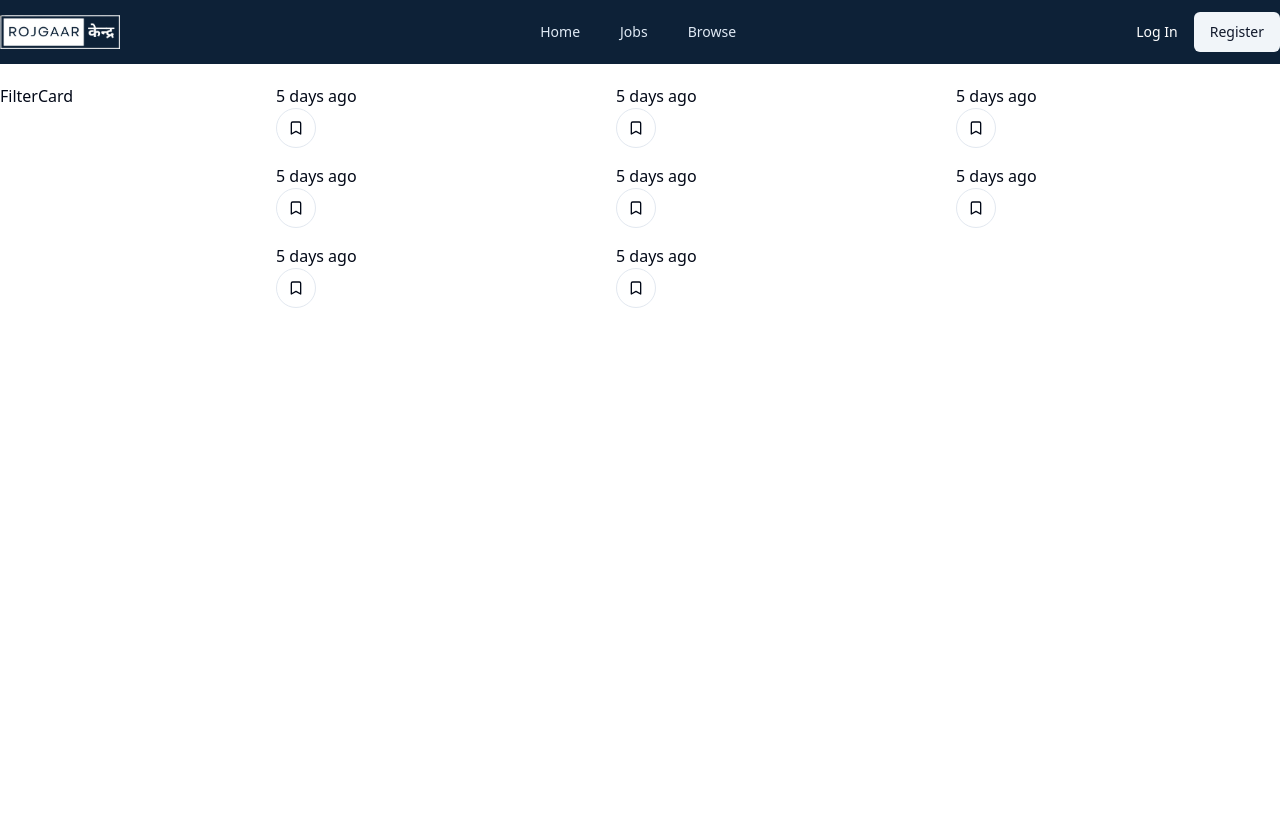
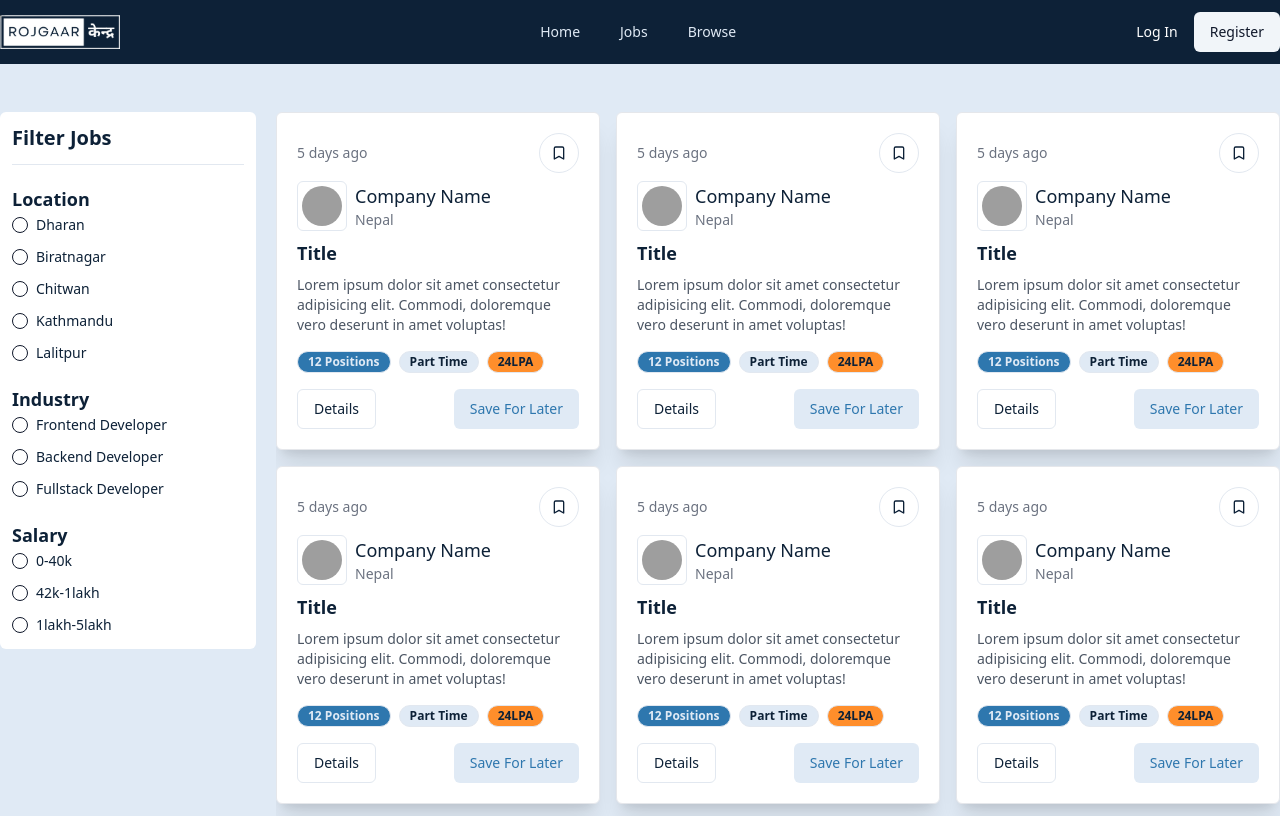
Before and after one commit to StudyBeacon/rojgaar-kendra, a React (Vite) app in the folder frontend/: page /jobs in a window 1280 px wide. Built offline with nearby package versions, Linux system fonts and the light colour scheme; grey boxes are pictures that could not be loaded.

Commit message:
completed jobs page

```diff
--- a/frontend/src/components/FilterCard.jsx
+++ b/frontend/src/components/FilterCard.jsx
@@ -1,5 +1,46 @@
+import { Label } from "./ui/label"
+import { RadioGroup, RadioGroupItem } from "./ui/radio-group"
+
+const filterData = [
+  {
+    filterType: "Location",
+    array: ["Dharan", "Biratnagar", "Chitwan", "Kathmandu", "Lalitpur"],
+  },
+  {
+    filterType: "Industry",
+    array: ["Frontend Developer", "Backend Developer", "Fullstack Developer"],
+  },
+  {
+    filterType: "Salary",
+    array: ["0-40k", "42k-1lakh", "1lakh-5lakh"],
+  },
+]
+
 const FilterCard = () => {
-  return <div>FilterCard</div>
+  return (
+    <div className="w-full bg-white p-3 rounded-md">
+      <h1 className="font-bold text-xl">Filter Jobs</h1>
+      <hr className="mt-3" />
+
+      {filterData.map((data, index) => (
+        <div key={index} className="mt-5">
+          <h1 className="font-bold text-lg">{data.filterType}</h1>
+          <RadioGroup name={data.filterType}>
+            {data.array.map((item, index) => {
+              return (
+                <div key={index} className="flex items-center space-x-2 my-1">
+                  <RadioGroupItem value={item} id={item} />
+                  <Label htmlFor={item} className="cursor-pointer">
+                    {item}
+                  </Label>
+                </div>
+              )
+            })}
+          </RadioGroup>
+        </div>
+      ))}
+    </div>
+  )
 }
 
 export default FilterCard
--- a/frontend/src/components/Footer.jsx
+++ b/frontend/src/components/Footer.jsx
@@ -12,19 +12,19 @@
       <div className="container mx-auto text-center">
         <p className="text-lg font-semibold mb-2">Follow us on</p>
         <div className="flex justify-center space-x-6">
-          <a href="" className="hover:text-blue-500">
+          <a className="hover:text-blue-500 cursor-pointer">
             <FontAwesomeIcon icon={faFacebook} size="lg" />
           </a>
 
-          <a href="" className="hover:text-blue-300">
+          <a className="hover:text-blue-300 cursor-pointer">
             <FontAwesomeIcon icon={faXTwitter} size="lg" />
           </a>
 
-          <a href="" className="hover:text-pink-500">
+          <a className="hover:text-pink-500 cursor-pointer">
             <FontAwesomeIcon icon={faInstagram} size="lg" />
           </a>
 
-          <a href="" className="hover:text-blue-700">
+          <a className="hover:text-blue-700 cursor-pointer">
             <FontAwesomeIcon icon={faLinkedin} size="lg" />
           </a>
         </div>
--- a/frontend/src/components/Job.jsx
+++ b/frontend/src/components/Job.jsx
@@ -1,13 +1,57 @@
 import { Bookmark } from "lucide-react"
 import { Button } from "./ui/button"
+import { Avatar, AvatarImage } from "./ui/avatar"
+import { Badge } from "./ui/badge"
 
 const Job = () => {
   return (
-    <div>
-      <p>5 days ago</p>
-      <Button variant="outline" className="rounded-full" size="icon">
-        <Bookmark />
-      </Button>
+    <div className="p-5 rounded-md shadow-xl bg-white border border-gray-200">
+      <div className="flex items-center justify-between">
+        <p className="text-sm text-gray-500">5 days ago</p>
+        <Button variant="outline" className="rounded-full" size="icon">
+          <Bookmark />
+        </Button>
+      </div>
+
+      <div className="flex items-center gap-2 my-2">
+        <Button size="icon" variant="outline" className="p-6">
+          <Avatar>
+            <AvatarImage src="https://github.com/shadcn.png" />
+          </Avatar>
+        </Button>
+
+        <div>
+          <h1 className="font-medium text-lg">Company Name</h1>
+          <p className="text-sm text-gray-500">Nepal</p>
+        </div>
+      </div>
+
+      <div>
+        <h1 className="font-bold text-lg my-2">Title</h1>
+        <p className="text-sm text-gray-600">
+          Lorem ipsum dolor sit amet consectetur adipisicing elit. Commodi,
+          doloremque vero deserunt in amet voluptas!
+        </p>
+      </div>
+
+      <div className="flex items-center gap-2 mt-4">
+        <Badge className="bg-skyBlue text-aliceBlue" variant="ghost">
+          12 Positions
+        </Badge>
+        <Badge className="bg-aliceBlue text-darkBlue" variant="ghost">
+          Part Time
+        </Badge>
+        <Badge className="bg-orangeAccent text-darkBlue" variant="ghost">
+          24LPA
+        </Badge>
+      </div>
+
+      <div className="flex items-center justify-between mt-4">
+        <Button variant="outline">Details</Button>
+        <Button className="bg-aliceBlue text-skyBlue hover:bg-[#c8d6e8]">
+          Save For Later
+        </Button>
+      </div>
     </div>
   )
 }
--- a/frontend/src/components/Jobs.jsx
+++ b/frontend/src/components/Jobs.jsx
@@ -6,9 +6,9 @@
 
 const Jobs = () => {
   return (
-    <div>
+    <div className=" text-darkBlue bg-aliceBlue">
       <Navbar />
-      <div className="max-w-7xl mx-auto mt-5">
+      <div className="max-w-7xl mx-auto pt-12 h-full w-full">
         <div className="flex gap-5">
           <div className="w-1/5">
             <FilterCard />
--- a/frontend/src/components/shared/Navbar.jsx
+++ b/frontend/src/components/shared/Navbar.jsx
@@ -12,11 +12,11 @@
   return (
     <div className="bg-darkBlue">
       <div className="flex items-center justify-between mx-auto max-w-7xl h-16">
-        <div className="left-nav">
+        <div>
           <img src={logoImg} alt="logo" width={120} />
         </div>
 
-        <div className="middle-nav text-aliceBlue flex font-medium items-center gap-16">
+        <div className="text-aliceBlue flex font-medium items-center gap-16">
           <ul className="flex text-sm items-center gap-10 pl-9">
             <li className="hover:underline">
               <Link to="/">Home</Link>
```
